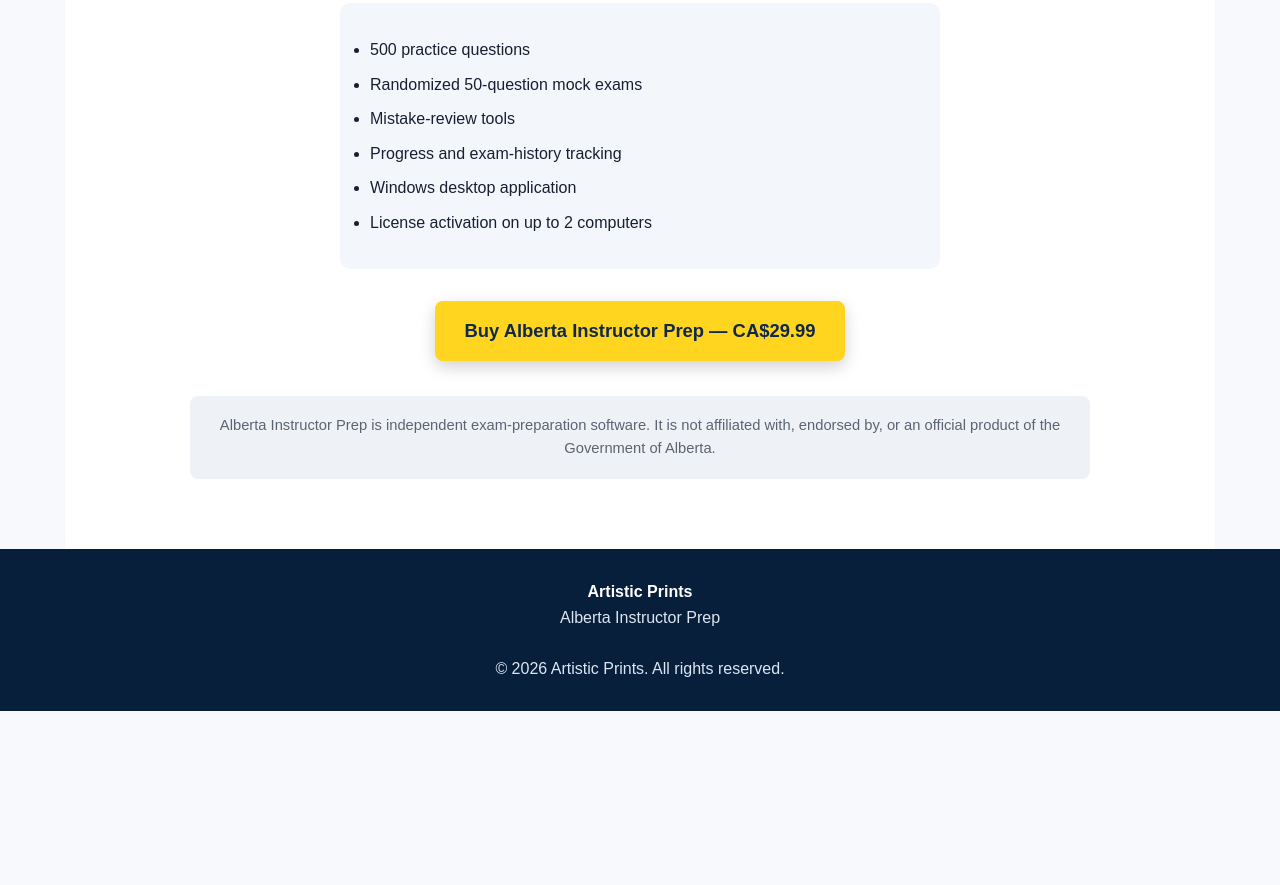
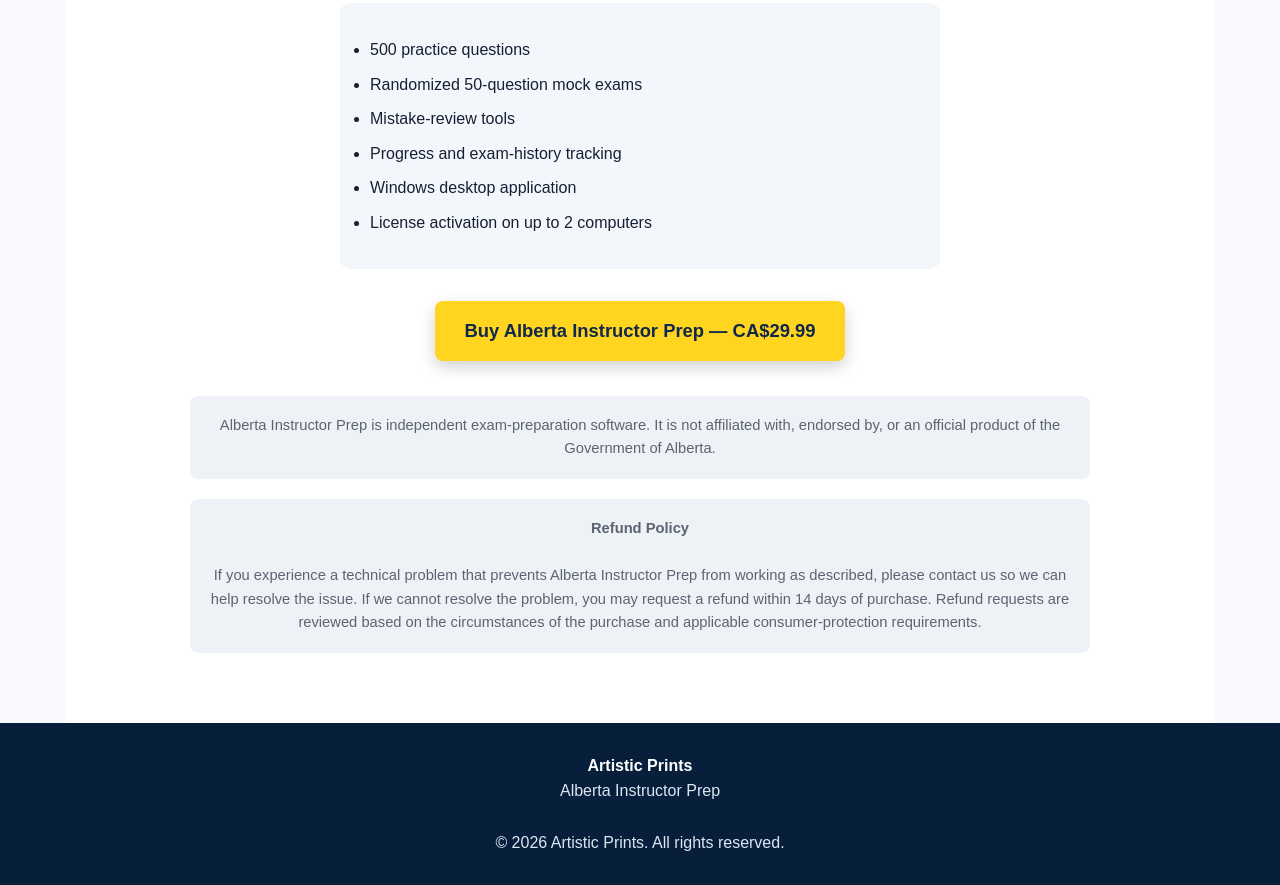
Before and after one commit to Mabrouk-Taiar/artistic-prints, a plain HTML site: page index.html in a window 1280 px wide. Shown: the part 1319-2204 px from the top of the page. Before the commit the page ends 2030 px from the top, so only its background shows below. Drawn offline with Linux system fonts and the light colour scheme.

Commit message:
Add refund policy to disclaimer in index.html
Added refund policy details to the disclaimer section.

```diff
--- a/index.html
+++ b/index.html
@@ -313,7 +313,14 @@
       It is not affiliated with, endorsed by, or an official product of
       the Government of Alberta.
     </div>
-
+<div class="disclaimer" style="margin-top: 20px;">
+    <strong>Refund Policy</strong><br><br>
+    If you experience a technical problem that prevents Alberta Instructor Prep
+    from working as described, please contact us so we can help resolve the issue.
+    If we cannot resolve the problem, you may request a refund within 14 days of
+    purchase. Refund requests are reviewed based on the circumstances of the
+    purchase and applicable consumer-protection requirements.
+</div>
   </div>
 </section>
 
```
